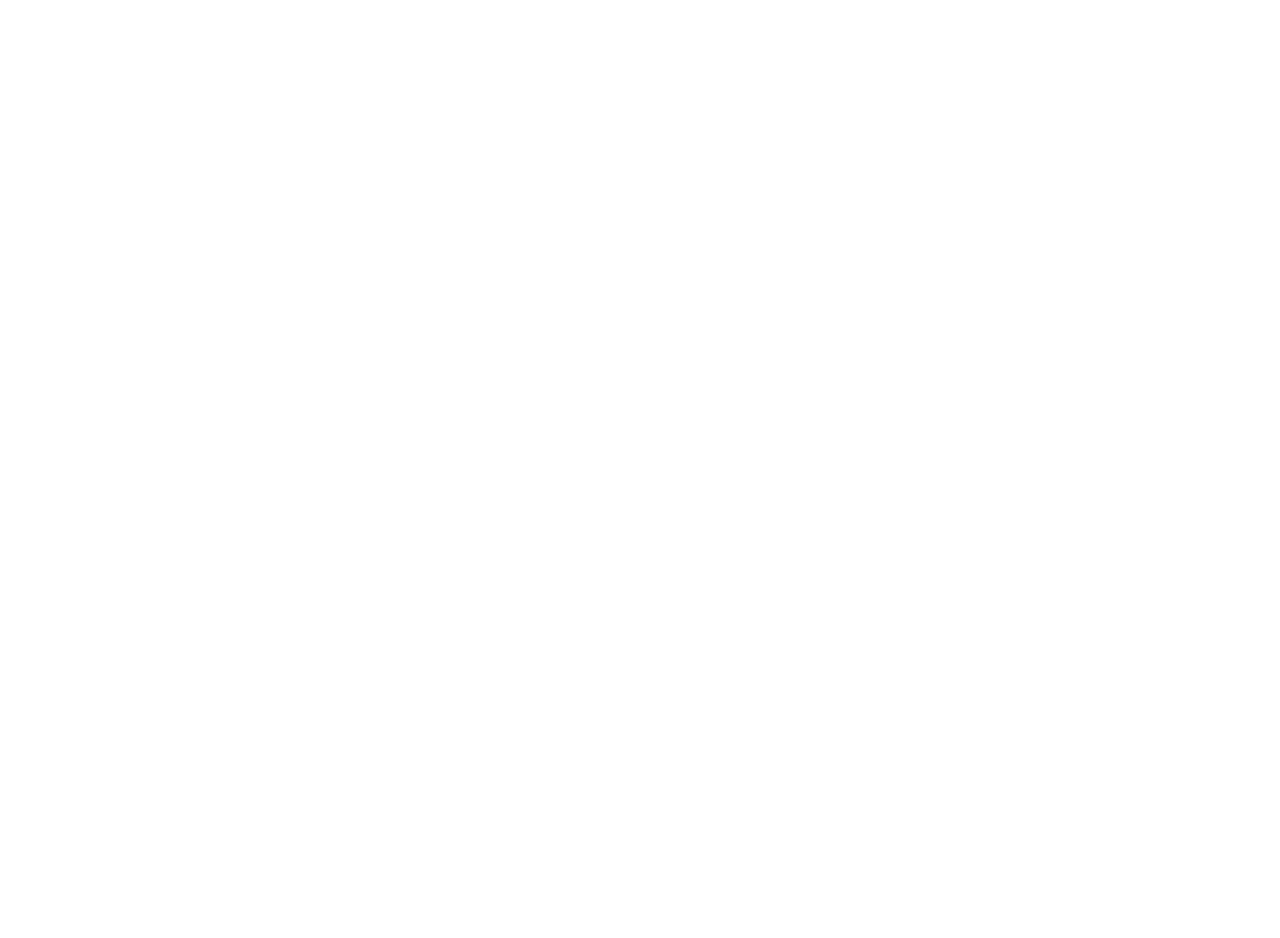
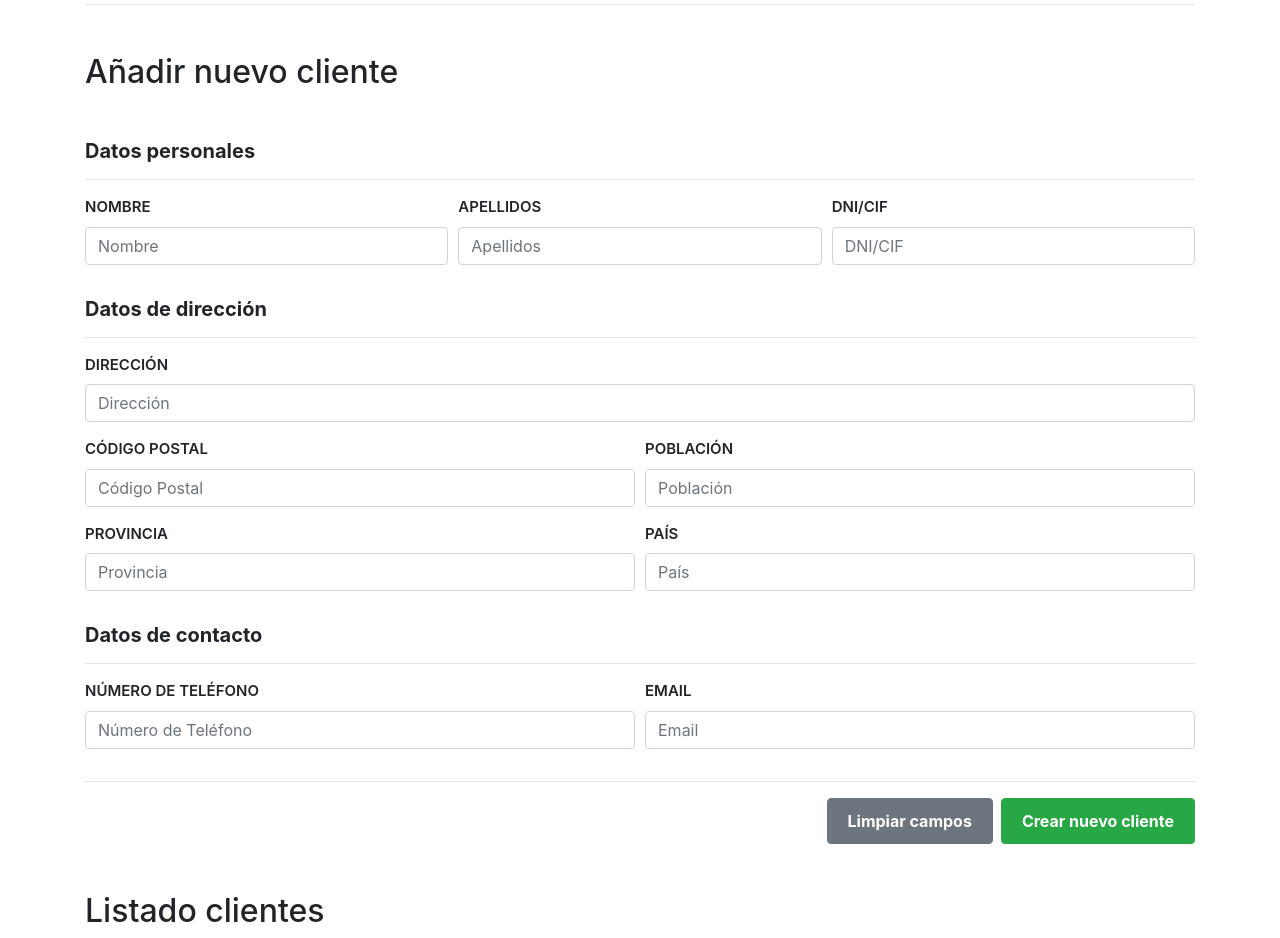
Before and after one commit to javieriranzo/invoicely-project, an Angular app in the folder invoicely-frontend/: page /pantalla-clientes in a window 1280 px wide. Shown: the part 220-1158 px from the top of the page. Before the commit the page ends 800 px from the top, so only its background shows below. Built offline with nearby package versions, Linux system fonts and the light colour scheme.

Commit message:
Creado service de producto para recuperar los productos desde la base de datos, se ha ajustado el front para mostrar el total del cálculo de la factura, se ha creado el formulario de registro de un nuevo cliente

```diff
--- a/invoicely-frontend/src/app/pantalla-clientes/pantalla-clientes.component.css
+++ b/invoicely-frontend/src/app/pantalla-clientes/pantalla-clientes.component.css
@@ -0,0 +1,31 @@
+.invoice-container {
+    font-size: 15px;
+}
+
+/* Botón de búsqueda de cliente */
+.btn-general {
+    font-size: 16px;
+    font-weight: bolder;
+    padding: 10px 20px;
+}
+
+/* Estilos para el encabezado de la factura */
+h1 {
+    font-size: 50px;
+    color: #333;
+  }
+
+  h3 {
+    font-size: 20px;
+    font-weight: bolder;
+  }
+
+  /* Espaciado entre los botones de acción */
+  .form-group.d-flex .btn {
+    min-width: 120px;
+  }
+
+  /* Estilo adicional para los campos de la factura */
+  .form-group label {
+    font-weight: 600;
+  }
--- a/invoicely-frontend/src/app/pantalla-clientes/pantalla-clientes.component.html
+++ b/invoicely-frontend/src/app/pantalla-clientes/pantalla-clientes.component.html
@@ -1 +1,80 @@
-<p>pantalla-clientes works!</p>
+<div class="container mt-5 invoice-container">
+    <h1>CLIENTES</h1>
+    <hr>
+    <h2 class="mt-5">Añadir nuevo cliente</h2>
+    <!-- Campos de información del cliente en tres filas -->
+    <div class="cliente-info mt-5">
+        <!-- Primera fila: Nombre, Apellidos, DNI -->
+        <h3>Datos personales</h3>
+        <hr>
+        <div class="form-row">
+            <div class="form-group col-md-4">
+                <label for="cliente-nombre">NOMBRE</label>
+                <input type="text" class="form-control" id="cliente-nombre" placeholder="Nombre" required>
+            </div>
+            <div class="form-group col-md-4">
+                <label for="cliente-apellidos">APELLIDOS</label>
+                <input type="text" class="form-control" id="cliente-apellidos" placeholder="Apellidos" required>
+            </div>
+            <div class="form-group col-md-4">
+                <label for="cliente-dniCif">DNI/CIF</label>
+                <input type="text" class="form-control" id="cliente-dniCif" placeholder="DNI/CIF" required>
+            </div>
+        </div>
+
+        <!-- Segunda fila: Dirección, Código Postal, Población, Provincia -->
+        <h3 class="mt-3">Datos de dirección</h3>
+        <hr>
+        <div class="form-row">
+            <div class="form-group col-md-12">
+                <label for="cliente-direccion">DIRECCIÓN</label>
+                <input type="text" class="form-control" id="cliente-direccion" placeholder="Dirección" required>
+            </div>
+        </div>
+        <div class="form-row">
+            <div class="form-group col-md-6">
+                <label for="cliente-cp">CÓDIGO POSTAL</label>
+                <input type="text" class="form-control" id="cliente-cp" placeholder="Código Postal" required>
+            </div>
+            <div class="form-group col-md-6">
+                <label for="cliente-poblacion">POBLACIÓN</label>
+                <input type="text" class="form-control" id="cliente-poblacion" placeholder="Población" required>
+            </div>
+        </div>
+        <div class="form-row">
+            <div class="form-group col-md-6">
+                <label for="cliente-provincia">PROVINCIA</label>
+                <input type="text" class="form-control" id="cliente-provincia" placeholder="Provincia" required>
+            </div>
+            <div class="form-group col-md-6">
+                <label for="cliente-pais">PAÍS</label>
+                <input type="text" class="form-control" id="cliente-pais" placeholder="País" required>
+            </div>
+        </div>
+
+        <!-- Tercera fila: Número de teléfono, Email -->
+        <h3 class="mt-3">Datos de contacto</h3>
+        <hr>
+        <div class="form-row">
+            <div class="form-group col-md-6">
+                <label for="cliente-telefono">NÚMERO DE TELÉFONO</label>
+                <input type="text" class="form-control" id="cliente-telefono" placeholder="Número de Teléfono" required>
+            </div>
+            <div class="form-group col-md-6">
+                <label for="cliente-email">EMAIL</label>
+                <input type="email" class="form-control" id="cliente-email" placeholder="Email" required>
+            </div>
+        </div>
+    </div>
+
+    <hr>
+
+    <!-- Botones de acción -->
+    <div class="form-group d-flex justify-content-end">
+        <button class="btn btn-secondary btn-general mr-2">Limpiar campos</button>
+        <button class="btn btn-success btn-general">Crear nuevo cliente</button>
+    </div>
+
+    <h2 class="mt-5">Listado clientes</h2>
+
+    </div>
--- a/invoicely-frontend/src/app/pantalla-facturas/pantalla-facturas.component.css
+++ b/invoicely-frontend/src/app/pantalla-facturas/pantalla-facturas.component.css
@@ -36,3 +36,7 @@ h3 {
 .form-group label {
   font-weight: 600;
 }
+
+.btn-deleteInvoiceLine {
+  margin-top: 29px;
+}
--- a/invoicely-frontend/src/app/popup-mostrar-clientes/popup-mostrar-clientes.component.css
+++ b/invoicely-frontend/src/app/popup-mostrar-clientes/popup-mostrar-clientes.component.css
@@ -31,6 +31,7 @@
   font-weight: bolder;
   gap: 10px;
   margin-top: 20px;
+  margin-left: 8px;
 }
 
 /* Estilos de la tabla */
--- a/invoicely-frontend/src/app/popup-mostrar-clientes/popup-mostrar-clientes.component.html
+++ b/invoicely-frontend/src/app/popup-mostrar-clientes/popup-mostrar-clientes.component.html
@@ -1,6 +1,6 @@
 <div class="popup-overlay" *ngIf="showPopupClientes">
   <div class="popup-box">
-    <h3>Seleccionar Cliente</h3>
+    <h3>Seleccionar cliente</h3>
     <table>
       <thead>
         <tr>
@@ -48,7 +48,7 @@
         <button (click)="confirmarSeleccionCliente()" [disabled]="!clienteSeleccionadoObj" class="btn btn-success popup-buttons">
           Confirmar Selección
         </button>
-        <button (click)="closePopup()" class="btn btn-danger ml-2 popup-buttons">
+        <button (click)="closePopup()" class="btn btn-danger popup-buttons">
           Cerrar
         </button>
       </div>
--- a/invoicely-frontend/src/app/popup-mostrar-productos/popup-mostrar-productos.component.html
+++ b/invoicely-frontend/src/app/popup-mostrar-productos/popup-mostrar-productos.component.html
@@ -1,10 +1,43 @@
-<div class="popup-overlay" *ngIf="showPopup">
-    <div class="popup-box">
-      <h2>Añadir nuevo producto a facturar</h2>
-      <p>Elige producto para añadir:</p>
-      <div class="popup-buttons">
-        <button class="btn btn-success btn-general">Seleccionar cliente</button>
-        <button class="btn btn-danger btn-general mr-2" (click)="closePopup()">Cancelar</button>
+<div class="popup-overlay" *ngIf="showPopupProductos">
+  <div class="popup-box">
+    <h3>Seleccionar producto</h3>
+    <table>
+      <thead>
+        <tr>
+          <th></th> <!-- Columna para el radio button -->
+          <th>Nombre</th>
+          <th>Descripción</th>
+          <th>Precio</th>
+        </tr>
+      </thead>
+      <tbody>
+        <tr *ngFor="let producto of productos" [class.selected]="producto === productoSeleccionadoObj">
+          <!-- Radio button para seleccionar el cliente -->
+          <td>
+            <input
+              type="radio"
+              name="productoSeleccionado"
+              [(ngModel)]="productoSeleccionadoObj"
+              [value]="producto"
+            />
+          </td>
+          <td>{{ producto.nombre }}</td>
+          <td>{{ producto.descripcion }}</td>
+          <td>{{ producto.precio }} €</td>
+        </tr>
+      </tbody>
+    </table>
+
+    <div class="actions mt-3">
+      <!-- Botón para confirmar la selección del cliente -->
+      <div class="form-group d-flex justify-content-end">
+        <button (click)="confirmarSeleccionProducto()" [disabled]="!productoSeleccionadoObj" class="btn btn-success popup-buttons">
+          Confirmar Selección
+        </button>
+        <button (click)="closePopup()" class="btn btn-danger popup-buttons">
+          Cerrar
+        </button>
       </div>
     </div>
+  </div>
 </div>
--- a/invoicely-frontend/src/app/popup-mostrar-productos/popup-mostrar-productos.component.ts
+++ b/invoicely-frontend/src/app/popup-mostrar-productos/popup-mostrar-productos.component.ts
@@ -1,11 +1,14 @@
 import { Component, EventEmitter, Output } from '@angular/core';
 import { CommonModule } from '@angular/common';
+import { FormsModule } from '@angular/forms';
+import { ProductoService } from '../services/producto.service';
 
 @Component({
   selector: 'app-popup-mostrar-productos',
   standalone: true,
   imports: [
-    CommonModule
+    CommonModule,
+    FormsModule
   ],
   templateUrl: './popup-mostrar-productos.component.html',
   styleUrl: './popup-mostrar-productos.component.css'
@@ -13,18 +16,42 @@ import { CommonModule } from '@angular/common';
 export class PopupMostrarProductosComponent {
 
   @Output() closePopupEvent = new EventEmitter<void>(); // Evento para cerrar el popup
-  showPopup = true; // Mostrar el pop-up
+  @Output() productoSeleccionado = new EventEmitter<any>(); // Evento para emitir el producto seleccionado
+
+  showPopupProductos = true; // Mostrar el pop-up
+
+  productos: any[] = [];
+  productoSeleccionadoObj: any; // Almacena temporalmente el producto seleccionado
+
+  constructor(private productoService: ProductoService) { }
+
+  ngOnInit() {
+    this.obtenerProductos();
+  }
+
+  // Método para obtener los clientes desde el servicio
+  obtenerProductos() {
+    this.productoService.getProductos().subscribe(
+      (data) => this.productos = data,
+      (error) => console.error('Error al obtener productos:', error)
+    );
+  }
+
+  seleccionarProducto(producto: any) {
+    this.productoSeleccionadoObj = producto;
+  }
+
+  confirmarSeleccionProducto() {
+    if (this.productoSeleccionadoObj) {
+      // Emitimos el cliente seleccionado al componente padre
+      this.productoSeleccionado.emit(this.productoSeleccionadoObj);
+      this.closePopup();
+    }
+  }
 
   closePopup() {
-    this.showPopup = false;
+    this.showPopupProductos = false;
     this.closePopupEvent.emit();
   }
 
-  productosDisponibles = [
-    { nombre: 'Producto 1', precio: 50 },
-    { nombre: 'Producto 2', precio: 100 },
-    { nombre: 'Producto 3', precio: 150 },
-    // Agrega más productos según sea necesario
-  ];
-
 }
--- /dev/null
+++ b/invoicely-frontend/src/app/services/producto.service.ts
@@ -0,0 +1,18 @@
+import { Injectable } from '@angular/core';
+import { HttpClient } from '@angular/common/http';
+import { Observable } from 'rxjs';
+
+@Injectable({
+  providedIn: 'root'
+})
+export class ProductoService {
+
+  private apiUrl = 'http://localhost:3000/api/productos'; // URL del backend
+
+  constructor(private http: HttpClient) { }
+
+  // Método para obtener la lista de productos
+  getProductos(): Observable<any[]> {
+    return this.http.get<any[]>(this.apiUrl);
+  }
+}
```
Also changed, not shown: invoicely-frontend/src/app/pantalla-facturas/pantalla-facturas.component.html (+51 -18 lines), invoicely-frontend/src/app/pantalla-facturas/pantalla-facturas.component.ts (+48 -16 lines), invoicely-frontend/src/app/popup-mostrar-productos/popup-mostrar-productos.component.css (+30 -22 lines).
